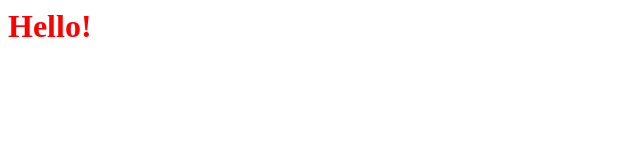
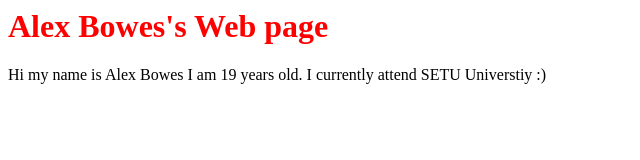
Before and after one commit to alexbowes51/lxD23, a plain HTML site: page index.html in a window 1280 px wide. Shown: the whole page, without its empty margins (0-640 px from the left). Drawn offline with Linux system fonts and the light colour scheme.

Commit message:
Update index.html

```diff
--- a/index.html
+++ b/index.html
@@ -2,13 +2,15 @@
 <link rel="stylesheet" type="text/css" href="./style.css" />
 <head>
 
-<title><strong>Alex Bowes Web-Page</strong></title>
+<title>Alex Bowes Web-Page</title>
 
 </head>
 
 <body>
 
-<h1>Hello!</h1>
+  <h1><strong>Alex Bowes's Web page</strong> </h1>
+
+  <p>Hi my name is Alex Bowes I am 19 years old. I currently attend SETU Universtiy :)
 
 </body>
 
```
